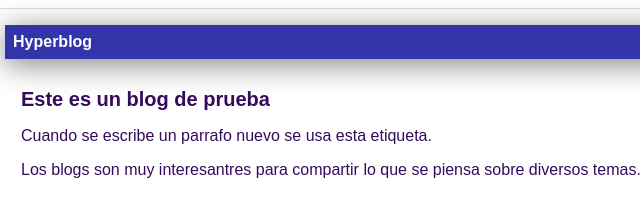
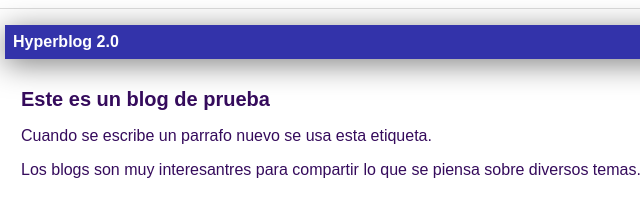
Before and after one commit to mafek27/Blog-idea, a plain HTML site: page index.html in a window 1280 px wide. Shown: the top 216 px of the page, 20-660 px from the left. Drawn offline with Linux system fonts and the light colour scheme.

Commit message:
nueva version

```diff
--- a/index.html
+++ b/index.html
@@ -10,7 +10,7 @@
 <body>
     <div id="container">
         <div id="cabecera">
-            Hyperblog <span id="tagline"></span>
+            Hyperblog 2.0<span id="tagline"></span>
         </div>
         <div id="post">
         <h1> Este es un blog de prueba</h1>
```
